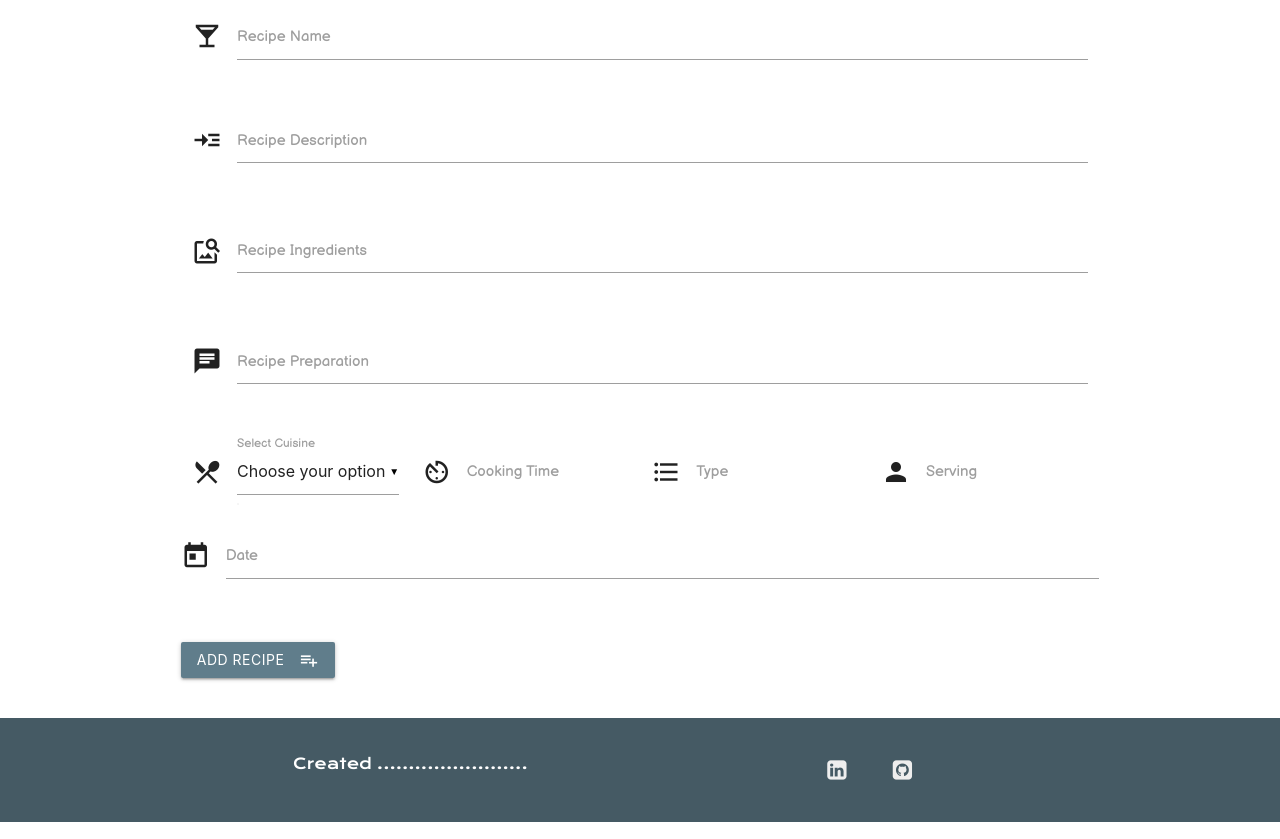
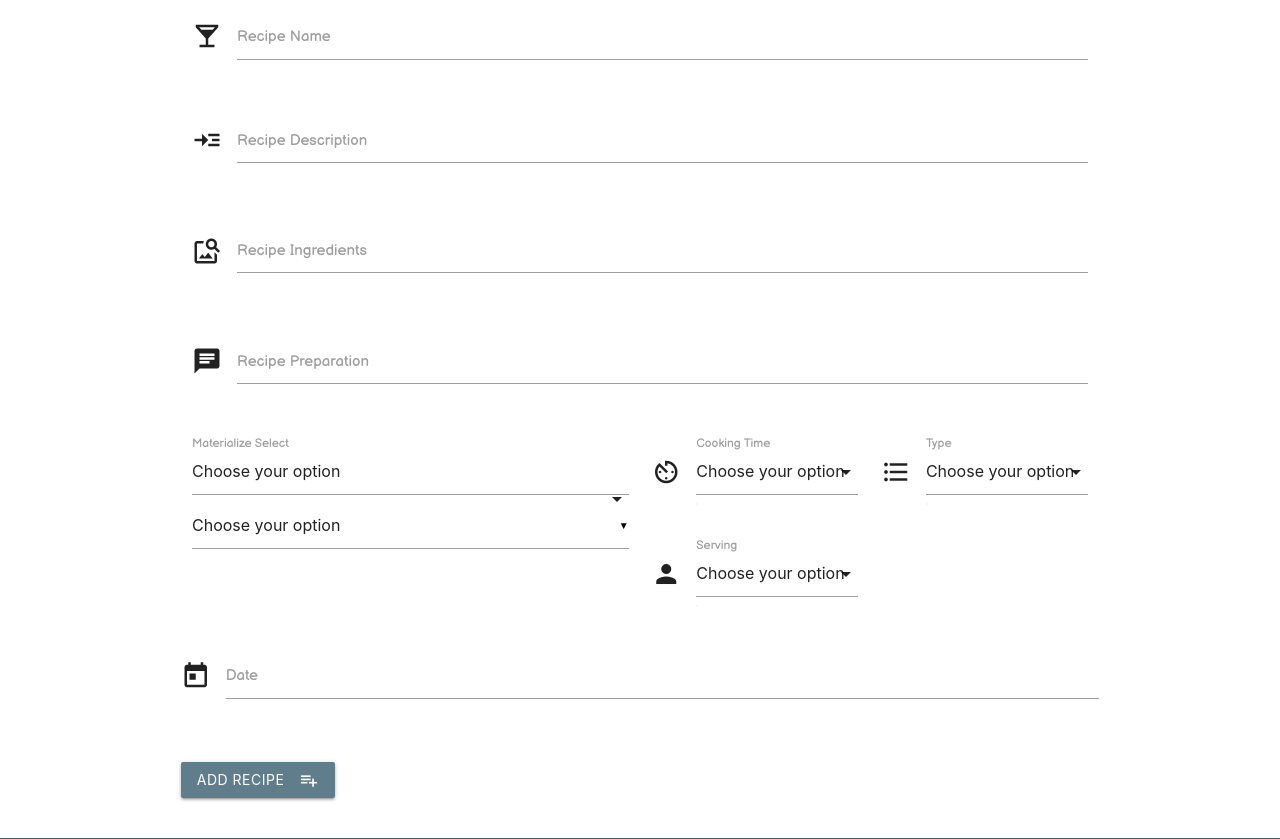
Before and after one commit to asifdanishyar/DCD_Milestone_Project, a Flask app: page /add_recipe in a window 1280 px wide. Shown: the part 242-1081 px from the top of the page. Run offline with Flask 2, Linux system fonts and the light colour scheme; data that the repository does not hold is empty; some libraries are stand-ins or nearby versions.

Commit message:
addrecipe updated + index carousel

```diff
--- a/app.py
+++ b/app.py
@@ -28,9 +28,13 @@ mongo = PyMongo(app)
 def index_recipe():
 
     """
-    On page load, index page is displayed.
+    index page
     """
     return render_template('index.html')
+
+    """
+    error page
+    """
 
 
 @app.errorhandler(404)
@@ -38,6 +42,11 @@ def index_recipe():
 def not_found(e):
     # defining function
     return render_template("404.html"), 404
+
+
+"""
+login page
+"""
 
 
 @app.route('/login', methods=['POST', 'GET'])
@@ -60,6 +69,11 @@ def login():
                 return redirect(url_for('index_recipe'))
         flash("Invalid username / password. Please try again.")
     return render_template('login.html', login_page=True)
+
+
+"""
+    register page
+"""
 
 
 @app.route('/register', methods=['POST', 'GET'])
@@ -85,12 +99,22 @@ def register():
     return render_template('register.html', login_page=True)
 
 
+"""
+logout page
+"""
+
+
 @app.route('/logout')
 def logout():
     """Logs out the user and pops session"""
     if 'username' in session:
         session.pop('username')
     return redirect(url_for('index_recipe'))
+
+
+"""
+search section
+"""
 
 
 # Tim from tutor support helped to improve & re-write this function
@@ -104,6 +128,11 @@ def search_recipe():
     return render_template('recipes.html', recipe=recipe, search=True)
 
 
+"""
+recipe page just read (not loged in as user)
+"""
+
+
 @app.route('/get_recipes')
 def get_recipes():
     """
@@ -113,25 +142,24 @@ def get_recipes():
     return render_template('recipes.html', recipe=mongo.db.recipe.find())
 
 
+"""
+recipe page loged in as user
+"""
+
+
 @app.route('/my_recipes')
 def my_recipes():
-    """
-    Get the recipes own by the user in session from database
-    and render them on recipes.html page.
-    passed a variable my_recipe=True to set if statement to show
-    add recipe button if user in session have not added any recipe
-    yet and visit my recipes page.
-    """
     recipe = mongo.db.recipe.find({"recipe_author": session["username"]})
     return render_template('recipes.html', recipe=recipe, my_recipes=True)
 
 
+"""
+add recipe page
+"""
+
+
 @app.route('/add_recipe')
 def add_recipe():
-    """
-    Get the data from collections in database and displays
-    in the add recipe form for user selection.
-    """
     return render_template('addrecipe.html',
                            cuisines=mongo.db.cuisines.find()
                            .sort("recipe_cuisine"),
@@ -141,7 +169,6 @@ def add_recipe():
                            serving=mongo.db.serving.find())
 
 
-# Tim from tutor support helped to improve and re-write this function
 @app.route('/insert_recipe', methods=['POST'])
 def insert_recipe():
     """
@@ -166,6 +193,11 @@ def insert_recipe():
     return redirect(url_for('get_recipes'))
 
 
+"""
+view viewrecipe page
+"""
+
+
 @app.route('/view_recipe/<recipe_id>')
 def view_recipe(recipe_id):
 
@@ -177,6 +209,11 @@ def view_recipe(recipe_id):
         return render_template('viewrecipe.html', recipe=the_recipe)
     except Exception:
         return render_template("404.html")
+
+
+"""
+eidit recipe page
+"""
 
 
 @app.route('/edit_recipe/<recipe_id>')
@@ -204,13 +241,13 @@ def edit_recipe(recipe_id):
         return render_template("404.html")
 
 
+"""
+update recipe page using post mehtod
+"""
+
+
 @app.route('/update_recipe/<recipe_id>', methods=["POST"])
 def update_recipe(recipe_id):
-    """
-    It take the updated values and update the recipe details in
-    the database. Will show a flash message and redirect to the
-    list of the recipes
-    """
     recipe = mongo.db.recipe
     recipe.update({'_id': ObjectId(recipe_id)},
                   {
@@ -229,6 +266,11 @@ def update_recipe(recipe_id):
     return redirect(url_for('get_recipes'))
 
 
+"""
+delete recipe page
+"""
+
+
 @app.route('/delete_recipe/<recipe_id>')
 def delete_recipe(recipe_id):
     """
--- a/static/js/script.js
+++ b/static/js/script.js
@@ -1,11 +1,6 @@
 
 $(document).ready(function() {
-    $('.carousel').carousel({
-    padding: 200
-    });
-    setInterval(function(){
-        $('.carousel').carousel('next');
-    }, 2000);
+    $('.carousel').carousel();
     // code initializer for collapsible
     $(".collapsible").collapsible();
     // code initializer for select
@@ -40,6 +35,7 @@ $(".datepicker").pickadate({
     close: "Ok",
     closeOnSelect: false, // Close upon selecting a date,
 });
+$('select').formSelect();
 
 // Added underline code to make date picker field required
 // source stack overflow
--- a/templates/404.html
+++ b/templates/404.html
@@ -1,6 +1,6 @@
   <!DOCTYPE html>
 {% extends 'base.html' %} {% block content %}
-<!--This message will be displayed to the user on broken url-->
+<!--This message will be displayed to the user if not reached to the url-->
 <h1 class="balsamiq">Oops! Looks like you entered wrong URL.</h1>
 <!--Following link will take user to the home page-->
 <a class="balsamiq" href="{{ url_for('index_recipe') }}">Recipebook Homepage</a>
--- a/templates/addrecipe.html
+++ b/templates/addrecipe.html
@@ -34,19 +34,14 @@
             </div>
         </div>
         <div class="row">
-            <div class="input-field col s12 m6 l3">
-                <i class="material-icons prefix">local_dining</i>
-                <select class="recipe_cuisine" id="recipe_cuisine" name="recipe_cuisine" required>
-                    <option value="" disabled selected>Choose your option </option>
-                    <option value="American">American</option>
-                    <option value="Asian">Asian</option>
-                    <option value="Europe">Europe</option>
-                    <!--Add for loop to iterate over cuisine list to render them in the select input form-->
-                    {% for cuisine in cuisines %}
-                    <option value="{{cuisine.recipe_cuisine}}">{{cuisine.recipe_cuisine}}</option>
-                    {% endfor %}
+            <div class="input-field col s12 m6 13">
+                <select>
+                <option value="" disabled selected>Choose your option</option>
+                <option value="1">Option 1</option>
+                <option value="2">Option 2</option>
+                <option value="3">Option 3</option>
                 </select>
-                <label>Select Cuisine</label>
+                <label>Materialize Select</label>
             </div>
 
             <div class="input-field col s12 m6 l3">
@@ -54,12 +49,9 @@
                 <select id="cooking_time" name="cooking_time" required>
                     <option value="" disabled selected>Choose your option</option>
                     <!--Add for loop to iterate over cooktime list to render them in the select input form-->
-                    <option value="0 - 10m">0 - 10m</option>
-                    <option value="10m - 30m">10m - 30m</option>
-                    <option value="30m - 1h">30m - 1h</option>
-                    <option value="1 - 2h">1 - 2h</option>
-                    <option value="2h +">2h +</option>
-
+                    {% for time in cooktime %}
+                    <option value="{{time.cooking_time}}">{{time.cooking_time}}</option>
+                    {% endfor %}
                 </select>
                 <label>Cooking Time</label>
             </div>
@@ -105,7 +97,7 @@
 </div>
 <!--Added underneath code here to avoid "Cannot read property addEventListener error" shown in console-->
 <script>
-        // Added following code as there is bug in Materialize for datepicker source - Task Manager application tutorial
+        // Added following code to avoide bugs in Materialize for datepicker source - copied from google
         document.getElementById("matfix").addEventListener("click", function (e) {
             e.stopPropagation();
             });
--- a/templates/recipes.html
+++ b/templates/recipes.html
@@ -11,7 +11,7 @@
 <h4 class="balsamiq">Search Result:</h4>
 {% endif %}
 <!-- Tim from tutour support help to improve & re-write this code -->
-{% if recipe.count() >0 %}
+{% if recipe.count() != 0 %}
 <!-- 'recipe' variable has some results -->
 <ul class="collapsible">
     {% for recipes in recipe %}
```
Also changed, not shown: templates/index.html (+8 -8 lines).
